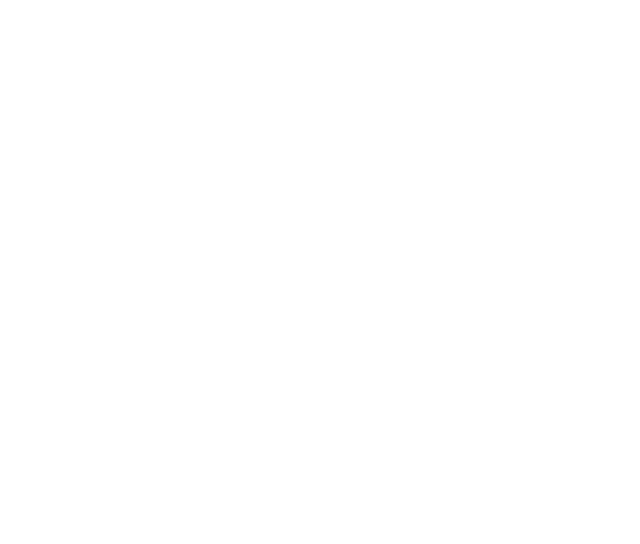
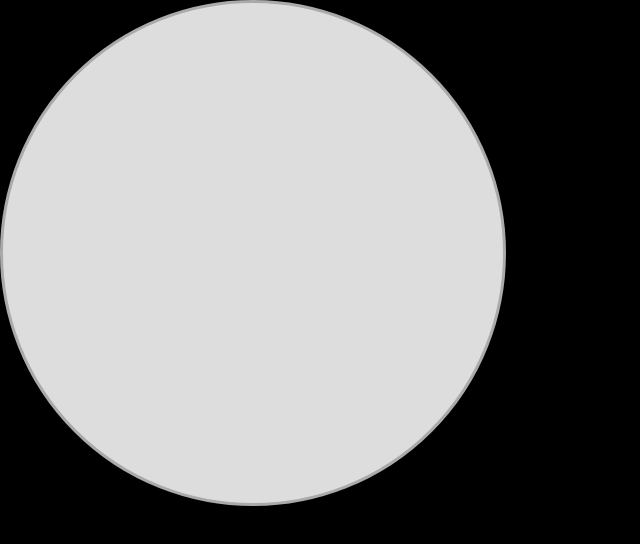
Before and after one commit to ericapsa/web-clock, a plain HTML site: page index.html in a window 1280 px wide. Shown: the whole page, without its empty margins (0-640 px from the left). Drawn offline with Linux system fonts and the light colour scheme.

Commit message:
uhh did a little lol

```diff
--- a/index.html
+++ b/index.html
@@ -16,5 +16,8 @@
       <div class="nine"></div>
       <div class="twelve"></div>
       <div class="center"></div>
+    </div>
+
+    <script type="text/javascript" src="app.js"> </script>
   </body>
 </html>
--- a/style.css
+++ b/style.css
@@ -0,0 +1,18 @@
+* {
+  margin: 0;
+  padding: 0;
+  border: 0;
+}
+
+body {
+  background-color: #000;
+}
+
+/* references the class! */
+.clock {
+  height: 500px;
+  width: 500px;
+  background-color: #dddddd;
+  border-radius: 100%; /*makes it a circle?*/
+  border: 3px solid #aaaaaa;
+}
```
